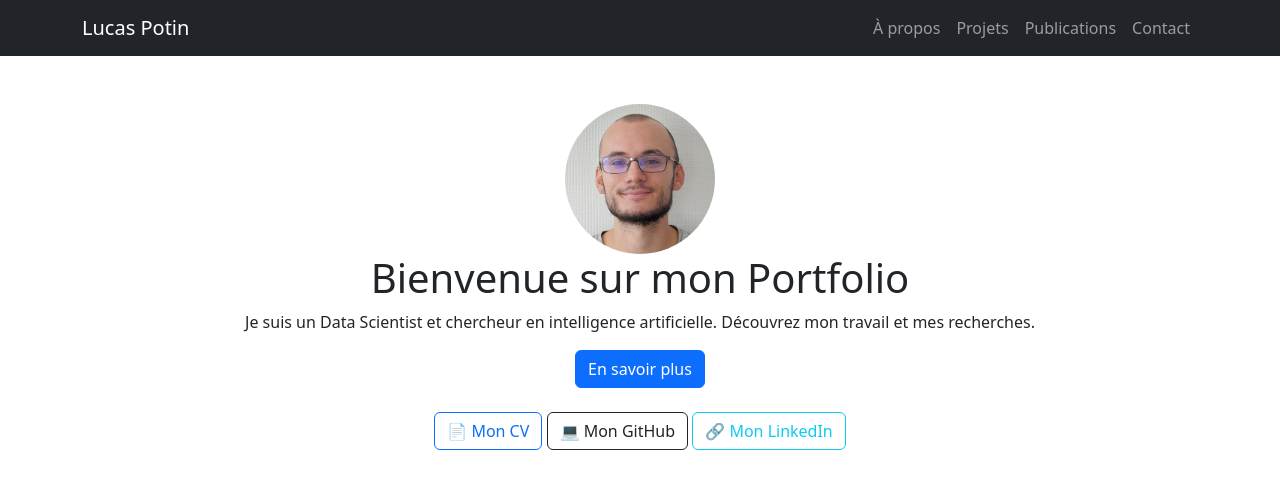
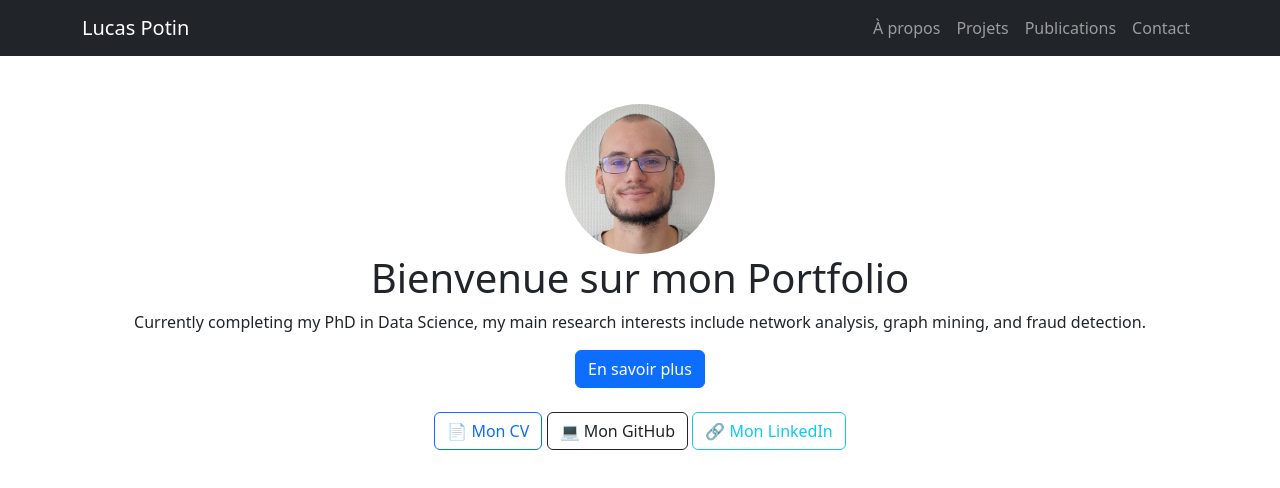
Before and after one commit to LucasPotin98/lucaspotin98.github.io, a plain HTML site: page index.html in a window 1280 px wide. Drawn offline with nearby package versions, Linux system fonts and the light colour scheme.

Commit message:
Update index.html

```diff
--- a/index.html
+++ b/index.html
@@ -24,7 +24,7 @@
     <div class="container mt-5 text-center">
         <img src="Photo_Lucas.jpeg" alt="Photo de profil" class="rounded-circle" width="150" height="150">
         <h1>Bienvenue sur mon Portfolio</h1>
-        <p>Je suis un Data Scientist et chercheur en intelligence artificielle. Découvrez mon travail et mes recherches.</p>
+        <p>Currently completing my PhD in Data Science, my main research interests include network analysis, graph mining, and fraud detection.</p>
         <a href="about.html" class="btn btn-primary">En savoir plus</a>
 
         <div class="mt-4">
```
